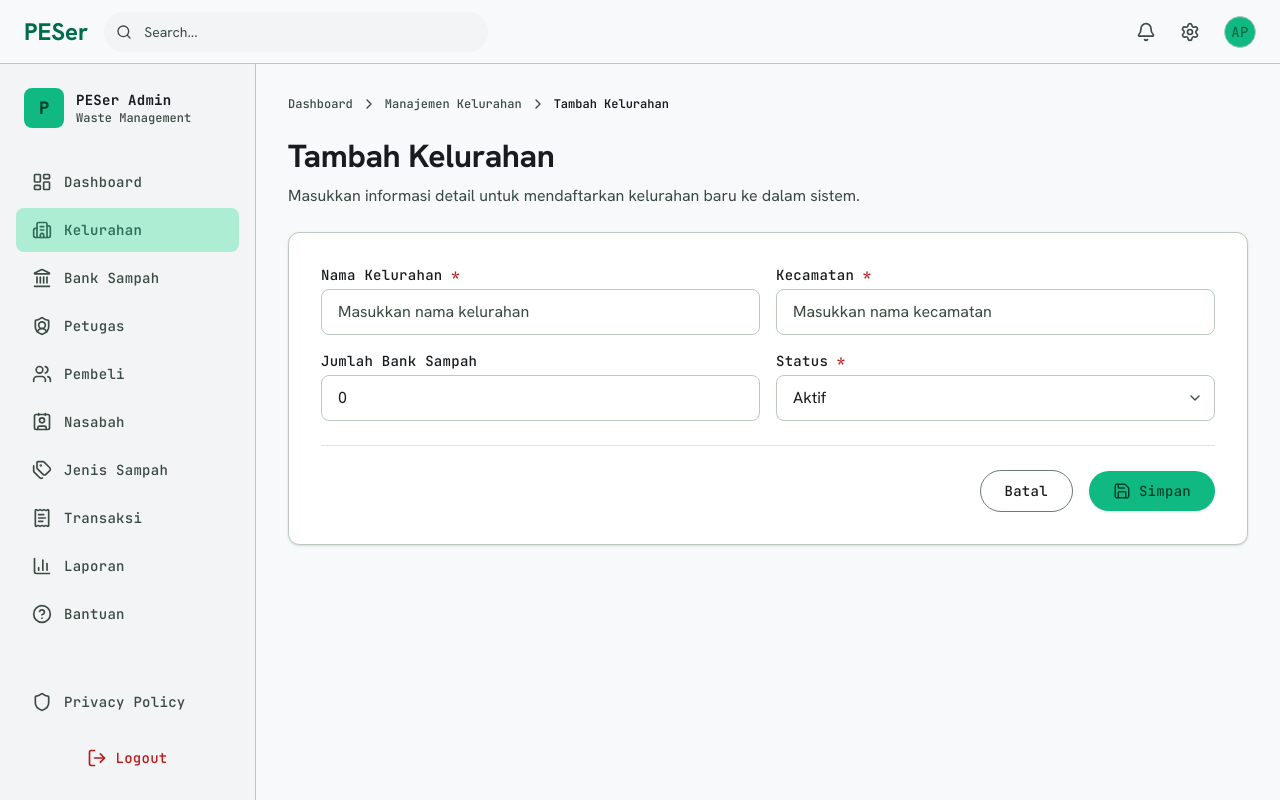
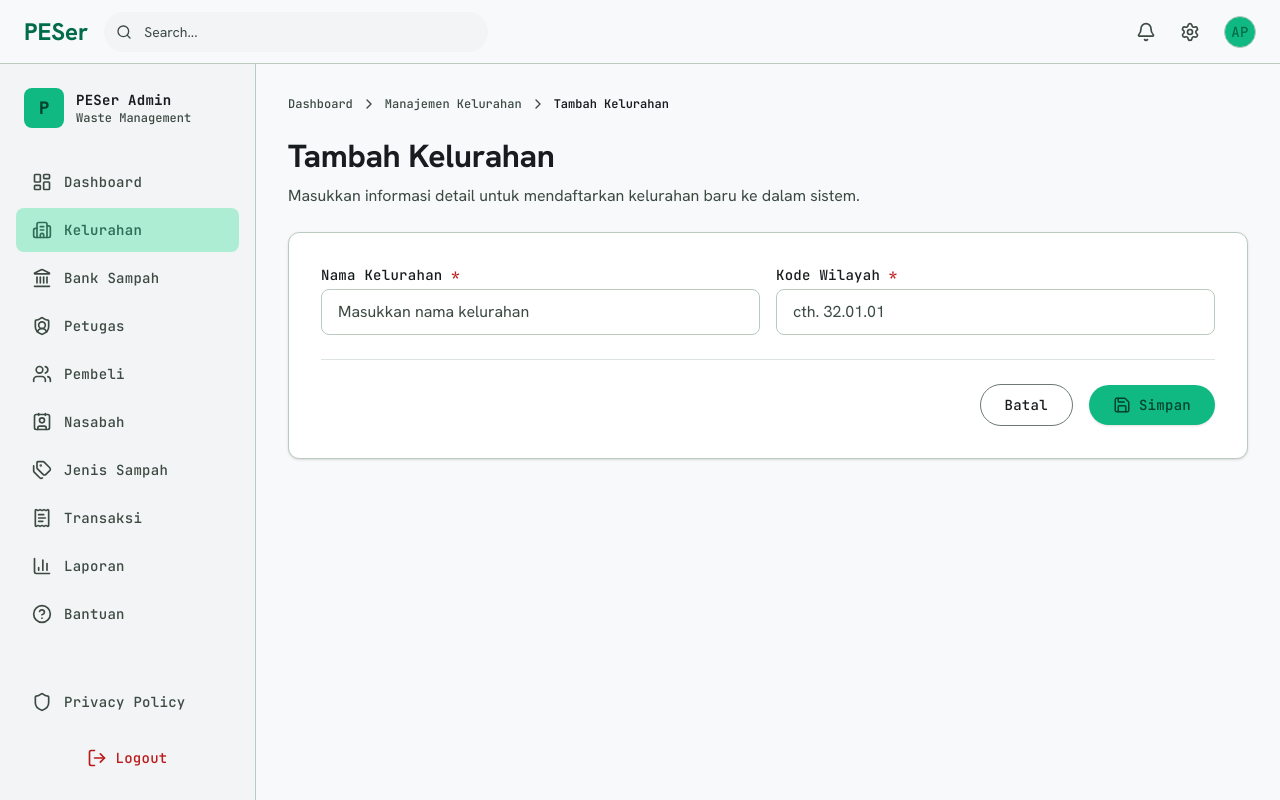
Before and after one commit to PESer-Bacukiki-Barat/PESer, a Next.js app: page /admin/kelurahan/tambah in a window 1280 px wide. Built offline with nearby package versions, Linux system fonts and the light colour scheme.

Commit message:
feat: CRUD Kelurahan

```diff
--- a/src/components/admin/kelurahan-form.tsx
+++ b/src/components/admin/kelurahan-form.tsx
@@ -4,58 +4,65 @@ import { useState, type FormEvent } from "react";
 import { Save } from "lucide-react";
 import { useRouter } from "next/navigation";
 
-import { Field, SelectField, inputClasses, type SelectOption } from "@/components/admin/form-fields";
-
-export type KelurahanFormValues = {
-  name: string;
-  kecamatan: string;
-  bankSampah: number;
-  status: string;
-};
-
-export const KELURAHAN_STATUS_OPTIONS: SelectOption[] = [
-  { value: "Aktif", label: "Aktif" },
-  { value: "Non-aktif", label: "Non-aktif" },
-];
+import { Field, inputClasses } from "@/components/admin/form-fields";
+import { api, apiError } from "@/lib/api";
+import type { KelurahanPayload } from "@/lib/kelurahan-data";
 
 export function KelurahanForm({
   initialData,
-  statusOptions = KELURAHAN_STATUS_OPTIONS,
   submitLabel = "Simpan",
   cancelLabel = "Batal",
   cancelHref,
+  mode = "create",
+  id,
   onSubmit,
   onCancel,
   bare = false,
 }: {
-  initialData?: Partial<KelurahanFormValues>;
-  statusOptions?: SelectOption[];
+  initialData?: Partial<KelurahanPayload>;
   submitLabel?: string;
   cancelLabel?: string;
   cancelHref?: string;
-  onSubmit?: (values: KelurahanFormValues) => void;
+  mode?: "create" | "edit";
+  id?: string;
+  onSubmit?: (values: KelurahanPayload) => void;
   onCancel?: () => void;
   bare?: boolean;
 }) {
   const router = useRouter();
 
-  const [name, setName] = useState(initialData?.name ?? "");
-  const [kecamatan, setKecamatan] = useState(initialData?.kecamatan ?? "");
-  const [bankSampah, setBankSampah] = useState(
-    initialData?.bankSampah != null ? String(initialData.bankSampah) : "0",
-  );
-  const [status, setStatus] = useState(
-    initialData?.status ?? statusOptions[0]?.value ?? "",
-  );
+  const [nama, setNama] = useState(initialData?.nama ?? "");
+  const [kodeWilayah, setKodeWilayah] = useState(initialData?.kodeWilayah ?? "");
+  const [error, setError] = useState<string | null>(null);
+  const [saving, setSaving] = useState(false);
 
-  function handleSubmit(e: FormEvent<HTMLFormElement>) {
+  async function handleSubmit(e: FormEvent<HTMLFormElement>) {
     e.preventDefault();
-    onSubmit?.({
-      name: name.trim(),
-      kecamatan: kecamatan.trim(),
-      bankSampah: Number(bankSampah) || 0,
-      status,
-    });
+    const values: KelurahanPayload = { nama: nama.trim(), kodeWilayah: kodeWilayah.trim() };
+    if (!values.nama || !values.kodeWilayah) {
+      setError("Nama dan kode wilayah wajib diisi");
+      return;
+    }
+
+    if (onSubmit) {
+      onSubmit(values);
+      return;
+    }
+
+    setSaving(true);
+    setError(null);
+    try {
+      if (mode === "edit" && id) {
+        await api.put(`/kelurahan/${id}`, values);
+      } else {
+        await api.post("/kelurahan", values);
+      }
+      router.push(cancelHref ?? "/admin/kelurahan");
+    } catch (err) {
+      setError(apiError(err));
+    } finally {
+      setSaving(false);
+    }
   }
 
   function handleCancel() {
@@ -68,52 +75,37 @@ export function KelurahanForm({
 
   const form = (
     <form onSubmit={handleSubmit} className="space-y-6">
-      {/* Wilayah Grid */}
       <div className="grid grid-cols-1 md:grid-cols-2 gap-4">
-        <Field label="Nama Kelurahan" required htmlFor="name">
+        <Field label="Nama Kelurahan" required htmlFor="nama">
           <input
-            id="name"
+            id="nama"
             type="text"
-            value={name}
-            onChange={(e) => setName(e.target.value)}
+            value={nama}
+            onChange={(e) => setNama(e.target.value)}
             placeholder="Masukkan nama kelurahan"
             required
             className={inputClasses}
           />
         </Field>
-        <Field label="Kecamatan" required htmlFor="kecamatan">
+        <Field label="Kode Wilayah" required htmlFor="kodeWilayah">
           <input
-            id="kecamatan"
+            id="kodeWilayah"
             type="text"
-            value={kecamatan}
-            onChange={(e) => setKecamatan(e.target.value)}
-            placeholder="Masukkan nama kecamatan"
+            value={kodeWilayah}
+            onChange={(e) => setKodeWilayah(e.target.value)}
+            placeholder="cth. 32.01.01"
             required
             className={inputClasses}
           />
         </Field>
-        <Field label="Jumlah Bank Sampah" htmlFor="bankSampah">
-          <input
-            id="bankSampah"
-            type="number"
-            min={0}
-            value={bankSampah}
-            onChange={(e) => setBankSampah(e.target.value)}
-            placeholder="0"
-            className={inputClasses}
-          />
-        </Field>
-        <SelectField
-          id="status"
-          label="Status"
-          required
-          value={status}
-          onChange={setStatus}
-          options={statusOptions}
-        />
       </div>
 
-      {/* Action Buttons */}
+      {error && (
+        <p className="rounded-md bg-error-container px-3 py-2 font-label-md text-label-md text-error">
+          {error}
+        </p>
+      )}
+
       <div className="flex items-center justify-end gap-4 pt-6 border-t border-outline-variant/50">
         <button
           type="button"
@@ -124,10 +116,11 @@ export function KelurahanForm({
         </button>
         <button
           type="submit"
-          className="px-6 py-2.5 rounded-full bg-primary-container text-on-primary-container font-label-md text-label-md hover:bg-primary hover:text-on-primary transition-colors flex items-center gap-2 shadow-sm"
+          disabled={saving}
+          className="px-6 py-2.5 rounded-full bg-primary-container text-on-primary-container font-label-md text-label-md hover:bg-primary hover:text-on-primary transition-colors flex items-center gap-2 shadow-sm disabled:opacity-60"
         >
           <Save className="size-[18px]" />
-          {submitLabel}
+          {saving ? "Menyimpan..." : submitLabel}
         </button>
       </div>
     </form>
--- a/src/components/admin/kelurahan-table.tsx
+++ b/src/components/admin/kelurahan-table.tsx
@@ -1,133 +1,106 @@
 "use client";
 
 import Link from "next/link";
+import { useRouter } from "next/navigation";
 import { useState } from "react";
-import { Download, Eye, Pencil, Plus, Trash2 } from "lucide-react";
+import { Pencil, Plus, Trash2 } from "lucide-react";
 
-import {
-  DataTable,
-  type Column,
-} from "@/components/ui/data-table";
+import { DataTable, type Column } from "@/components/ui/data-table";
 import { EditKelurahanModal } from "@/components/admin/kelurahan-edit-modal";
-import type { Kelurahan, KelurahanStatus } from "@/lib/kelurahan-data";
-
-export type { Kelurahan, KelurahanStatus } from "@/lib/kelurahan-data";
-
-const STATUS_STYLES: Record<KelurahanStatus, string> = {
-  Aktif: "bg-primary-container text-on-primary-container border border-primary/20",
-  "Non-aktif": "bg-surface-dim text-on-surface-variant border border-outline-variant",
-};
+import { api, apiError } from "@/lib/api";
+import type { Kelurahan } from "@/lib/kelurahan-data";
 
 const columns: Column<Kelurahan>[] = [
-  { id: "id", header: "Kode Kelurahan", cell: (k) => k.id },
   {
-    id: "name",
-    header: "Nama Kelurahan",
-    cell: (k) => <p className="font-medium text-on-surface">{k.name}</p>,
+    id: "kodeWilayah",
+    header: "Kode Wilayah",
+    cell: (k) => <span className="font-mono font-label-md text-label-md text-on-surface">{k.kodeWilayah}</span>,
   },
   {
-    id: "kecamatan",
-    header: "Kecamatan",
-    cell: (k) => <p className="text-on-surface-variant">{k.kecamatan}</p>,
+    id: "nama",
+    header: "Nama Kelurahan",
+    cell: (k) => <p className="font-medium text-on-surface">{k.nama}</p>,
   },
   {
-    id: "bankSampah",
-    header: "Jml. Bank Sampah",
-    align: "center",
-    cell: (k) => <p className="text-center font-label-sm text-label-sm text-on-surface">{k.bankSampah}</p>,
-  },
-  {
-    id: "status",
-    header: "Status",
-    align: "center",
-    cell: (k) => (
-      <span
-        className={`inline-flex items-center px-2.5 py-0.5 rounded-full text-xs font-medium ${STATUS_STYLES[k.status]}`}
-      >
-        {k.status}
-      </span>
+    id: "createdAt",
+    header: "Dibuat",
+    cell: (k) =>
+      k.createdAt ? (
+        <p className="text-on-surface-variant">{new Date(k.createdAt).toLocaleDateString("id-ID")}</p>
+      ) : (
+        <span className="text-on-surface-variant">—</span>
       ),
   },
 ];
 
-export function KelurahanTable({
-  kelurahans,
-  onEdit,
-  onDelete,
-  onView,
-  onExport,
-  onSelectedChange,
-}: {
-  kelurahans: Kelurahan[];
-  onEdit?: (kel: Kelurahan) => void;
-  onDelete?: (kel: Kelurahan) => void;
-  onView?: (kel: Kelurahan) => void;
-  onExport?: () => void;
-  onSelectedChange?: (ids: string[]) => void;
-}) {
+export function KelurahanTable({ kelurahans }: { kelurahans: Kelurahan[] }) {
+  const router = useRouter();
+  const [items, setItems] = useState<Kelurahan[]>(kelurahans);
   const [editing, setEditing] = useState<Kelurahan | null>(null);
+  const [deletingId, setDeletingId] = useState<string | null>(null);
+
+  function refresh() {
+    router.refresh();
+  }
+
+  async function handleEdit(values: { nama: string; kodeWilayah: string }) {
+    if (!editing) return;
+    try {
+      await api.put(`/kelurahan/${editing.id}`, values);
+      setItems((prev) =>
+        prev.map((k) => (k.id === editing.id ? { ...k, ...values } : k)),
+      );
+      setEditing(null);
+      refresh();
+    } catch (err) {
+      alert(apiError(err));
+    }
+  }
+
+  async function handleDelete(k: Kelurahan) {
+    if (!confirm(`Hapus kelurahan "${k.nama}"?`)) return;
+    setDeletingId(k.id);
+    try {
+      await api.delete(`/kelurahan/${k.id}`);
+      setItems((prev) => prev.filter((x) => x.id !== k.id));
+      refresh();
+    } catch (err) {
+      alert(apiError(err));
+    } finally {
+      setDeletingId(null);
+    }
+  }
 
   return (
     <>
       <DataTable
-      data={kelurahans}
+        data={items}
         columns={columns}
         getRowId={(k) => k.id}
-      searchKeys={["id", "name"]}
-      filters={[
-        {
-          id: "status",
-          placeholder: "Semua Status",
-          options: [
-            { value: "Aktif", label: "Aktif" },
-            { value: "Non-aktif", label: "Non-aktif" },
-          ],
-          matches: (k, value) => k.status === value,
-        },
-      ]}
-      selectable
+        searchKeys={["nama", "kodeWilayah"]}
+        searchPlaceholder="Cari nama atau kode wilayah..."
         pageSize={10}
-      onSelectedChange={onSelectedChange}
         toolbarActions={
-        <>
-          <button
-            type="button"
-            onClick={onExport}
-            className="flex-1 sm:flex-none flex items-center justify-center gap-2 h-10 px-4 rounded-lg border border-outline-variant bg-surface text-on-surface hover:bg-surface-container-low transition-colors font-label-md text-label-md font-medium"
-          >
-            <Download className="size-[18px]" />
-            <span className="hidden sm:inline">Export Data</span>
-          </button>
           <Link
             href="/admin/kelurahan/tambah"
-            className="flex-1 sm:flex-none flex items-center justify-center gap-2 h-10 px-4 rounded-lg bg-primary text-on-primary text-white hover:bg-primary-fixed-variant transition-colors shadow-sm font-label-md text-label-md font-semibold"
+            className="flex-1 sm:flex-none flex items-center justify-center gap-2 h-10 px-4 rounded-lg bg-primary text-white hover:bg-primary-fixed-variant transition-colors shadow-sm font-label-md text-label-md font-semibold"
           >
             <Plus className="size-[18px]" />
             <span className="hidden sm:inline">Tambah Kelurahan</span>
           </Link>
-        </>
         }
-      actions={() => [
-        {
-          label: "Lihat Detail",
-          icon: Eye,
-          className: "hover:text-primary",
-          onClick: (k) => onView?.(k),
-        },
+        actions={(k) => [
           {
             label: "Edit",
             icon: Pencil,
             className: "hover:text-primary",
-          onClick: (k) => {
-            onEdit?.(k);
-            setEditing(k);
-          },
+            onClick: () => setEditing(k),
           },
           {
             label: "Hapus",
             icon: Trash2,
             className: "hover:text-error hover:bg-error-container",
-          onClick: (k) => onDelete?.(k),
+            onClick: () => handleDelete(k),
           },
         ]}
         emptyState={
@@ -144,6 +117,7 @@ export function KelurahanTable({
           onOpenChange={(open) => {
             if (!open) setEditing(null);
           }}
+          onSubmit={handleEdit}
         />
       )}
     </>
--- a/src/lib/kelurahan-data.ts
+++ b/src/lib/kelurahan-data.ts
@@ -1,40 +1,13 @@
-export type KelurahanStatus = "Aktif" | "Non-aktif";
+export type Kelurahan = {
+  id: string
+  nama: string
+  kodeWilayah: string
+  createdAt?: string
+  updatedAt?: string
+  deletedAt?: string | null
+}
 
-export type Kelurahan = {
-  id: string;
-  name: string;
-  kecamatan: string;
-  bankSampah: number;
-  status: KelurahanStatus;
-};
-
-export const KELURAHAN: Kelurahan[] = [
-  {
-    id: "KBY-001",
-    name: "Cipete Utara",
-    kecamatan: "Kebayoran Baru",
-    bankSampah: 12,
-    status: "Aktif",
-  },
-  {
-    id: "KBY-002",
-    name: "Gandaria Utara",
-    kecamatan: "Kebayoran Baru",
-    bankSampah: 8,
-    status: "Aktif",
-  },
-  {
-    id: "KBY-003",
-    name: "Pulo",
-    kecamatan: "Kebayoran Baru",
-    bankSampah: 3,
-    status: "Non-aktif",
-  },
-  {
-    id: "KBY-004",
-    name: "Melawai",
-    kecamatan: "Kebayoran Baru",
-    bankSampah: 5,
-    status: "Aktif",
-  },
-];
+export type KelurahanPayload = {
+  nama: string
+  kodeWilayah: string
+}
```
Also changed, not shown: src/app/admin/kelurahan/page.tsx (+19 -5 lines), src/components/admin/kelurahan-edit-modal.tsx (+6 -2 lines). Lines whose indentation alone changed are shown as unchanged.
